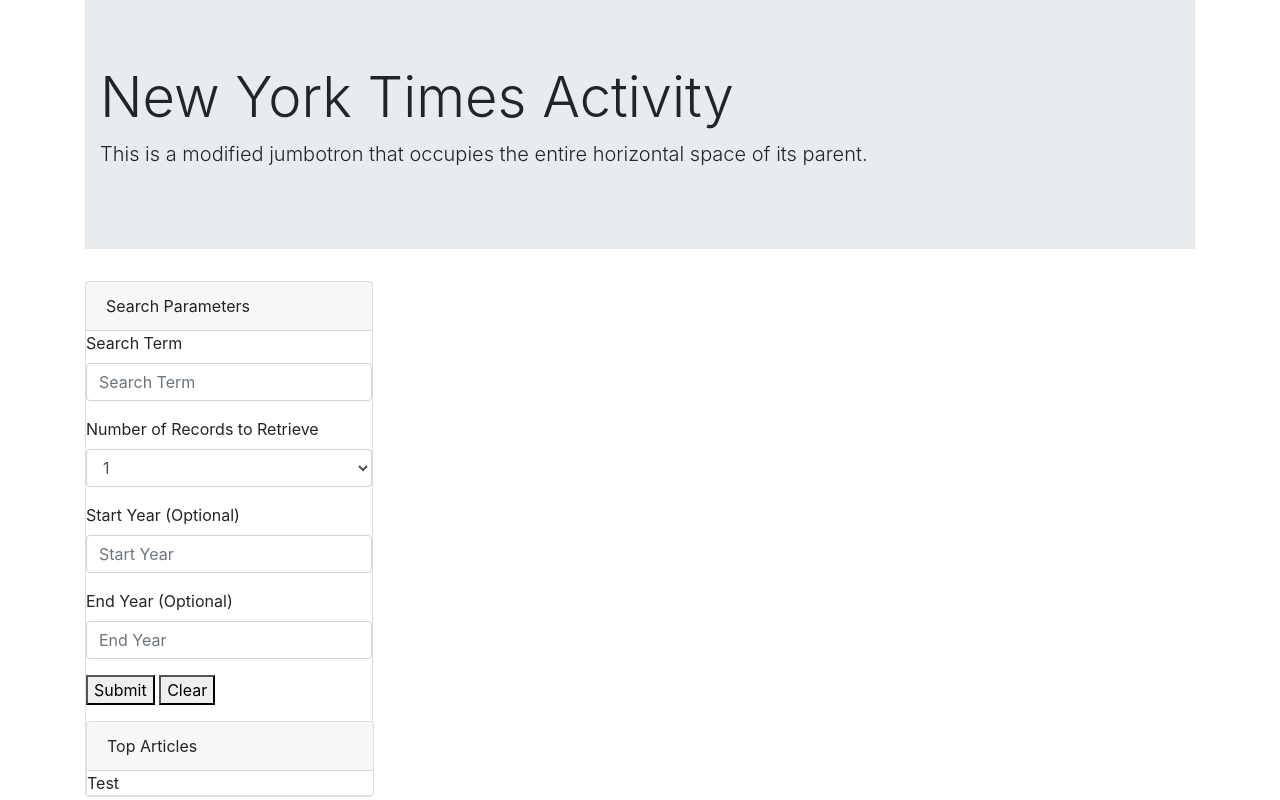
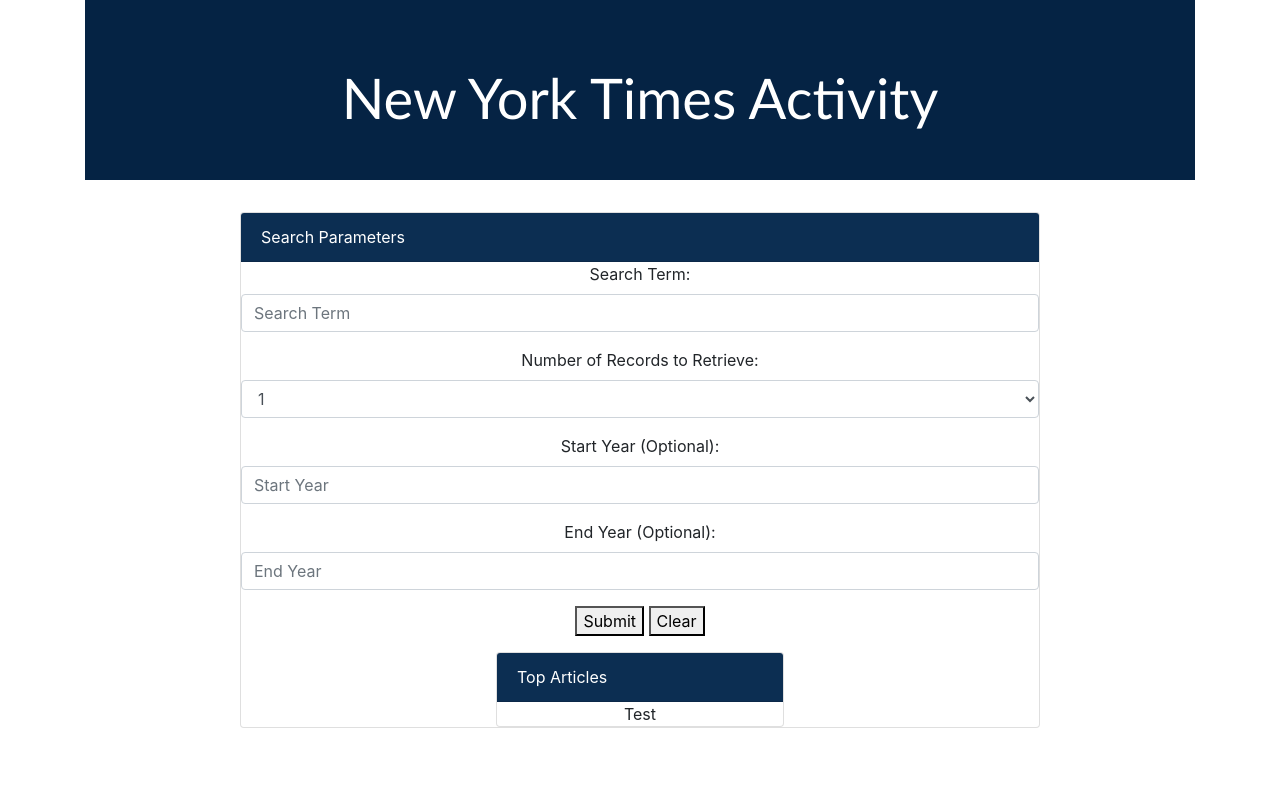
Before and after one commit to tranq90/NYT-Search, a plain HTML site: page index.html in a window 1280 px wide. Drawn offline with nearby package versions, Linux system fonts and the light colour scheme.

Commit message:
added some css styling

```diff
--- a/index.html
+++ b/index.html
@@ -19,12 +19,12 @@
         <div class="jumbotron jumbotron-fluid">
             <div class="container">
                 <h1 class="display-4">New York Times Activity</h1>
-                <p class="lead">This is a modified jumbotron that occupies the entire horizontal space of its parent.</p>
+
             </div>
         </div>
 
         <!-- SEARCH PARAMETERS BOX -->
-        <div class="card" style="width: 18rem;">
+        <div class="card" style="width: 50rem;">
             <div class="card-header">
                 Search Parameters
             </div>
@@ -32,13 +32,13 @@
             <form>
                 <!-- SEARCH TERM TEXT FIELD-->
                 <div class="form-group">
-                    <label for="searchTerm">Search Term</label>
+                    <label for="searchTerm">Search Term:</label>
                     <input type="text" class="form-control" id="searchTerm" placeholder="Search Term">
                 </div>
 
                 <!-- NUMBER OF RECORDS DROPDOWN -->
                 <div class="form-group">
-                    <label for="numberRecords">Number of Records to Retrieve</label>
+                    <label for="numberRecords">Number of Records to Retrieve:</label>
                     <select class="form-control" id="numberRecords">
                         <option>1</option>
                         <option>5</option>
@@ -49,14 +49,14 @@
 
                     <!-- START YEAR TEXT FIELD -->
                     <div class="form-group">
-                        <label for="startYear">Start Year (Optional)</label>
+                        <label for="startYear">Start Year (Optional):</label>
                         <input type="text" class="form-control" id="startYear" placeholder="Start Year">
                     </div>
 
 
                     <!-- END YEAR TEXT FIELD-->
                     <div class="form-group">
-                        <label for="searchTerm">End Year (Optional)</label>
+                        <label for="searchTerm">End Year (Optional):</label>
                         <input type="text" class="form-control" id="endYear" placeholder="End Year">
                     </div>
             </form>
--- a/style.css
+++ b/style.css
@@ -0,0 +1,23 @@
+.jumbotron {
+    background-color: #052344;
+    color: white;
+    text-align: center;
+    height: 180px;
+}
+.display-4 {
+    font-family: 'Trebuchet MS', 'Lucida Sans Unicode', 'Lucida Grande', 'Lucida Sans', Arial, sans-serif;
+}
+.card {
+    text-align: center;
+    width: 200px;
+margin: 0 auto;
+}
+.card-header {
+    background-color: #0c2e52;
+    color:white;
+    text-align: left;
+}
+.label {
+    text-align: left;
+
+}
```
